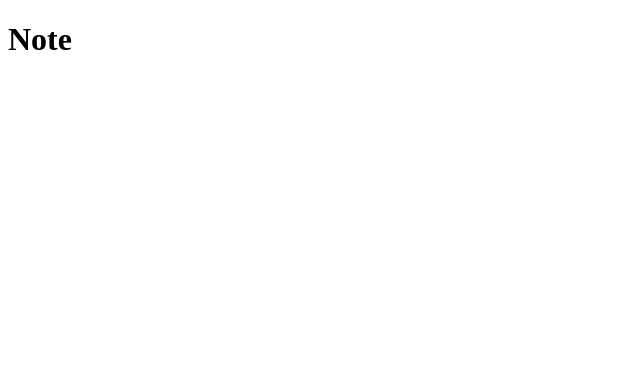
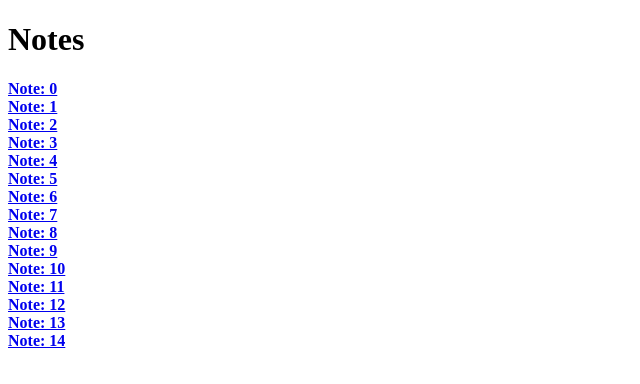
Before and after one commit to noelcv/nextjs-journal, a Next.js app: page /notes in a window 1280 px wide. Shown: the top 384 px of the page, without its empty margins (0-640 px from the left). Built offline with nearby package versions, Linux system fonts and the light colour scheme.

Commit message:
routing: dynamic routes client-side

```diff
--- a/pages/notes/[...params].jsx
+++ b/pages/notes/[id].jsx
@@ -5,12 +5,11 @@
   const router = useRouter();
   //this id will be matching the [id] from the file name
   //params will be an array /notes/1/2/3
-  const { params } = router.query;
-
+  const { id } = router.query;
 
   return (
     <h1>
-      Note
+      Note { id }
     </h1>
   )
 }
--- a/pages/notes/index.jsx
+++ b/pages/notes/index.jsx
@@ -1,7 +1,25 @@
 import React from 'react';
+import Link from 'next/link'
 
-const Page = () => (
-  <div>Note Index Path</div>
-)
+const NotesIndex = () => {
 
-export default Page;
+  //generate notes that will be used to generate the dynamic routes
+  const notes = new Array(15).fill(1).map((e, i) => ({id: i, title: `Note: ${i}`}))
+
+  return (
+    <div>
+      <h1>Notes</h1>
+      {notes.map(note => (
+        <div>
+          <Link key={note.id} href="/notes/[id]" as={`/notes/${note.id}`}>
+            <a>
+              <strong>{note.title}</strong>
+            </a>
+          </Link>
+        </div>
+      ))}
+    </div>
+  )
+}
+
+export default NotesIndex;
```
Also changed, not shown: pages/index.jsx (+7 -1 lines).
